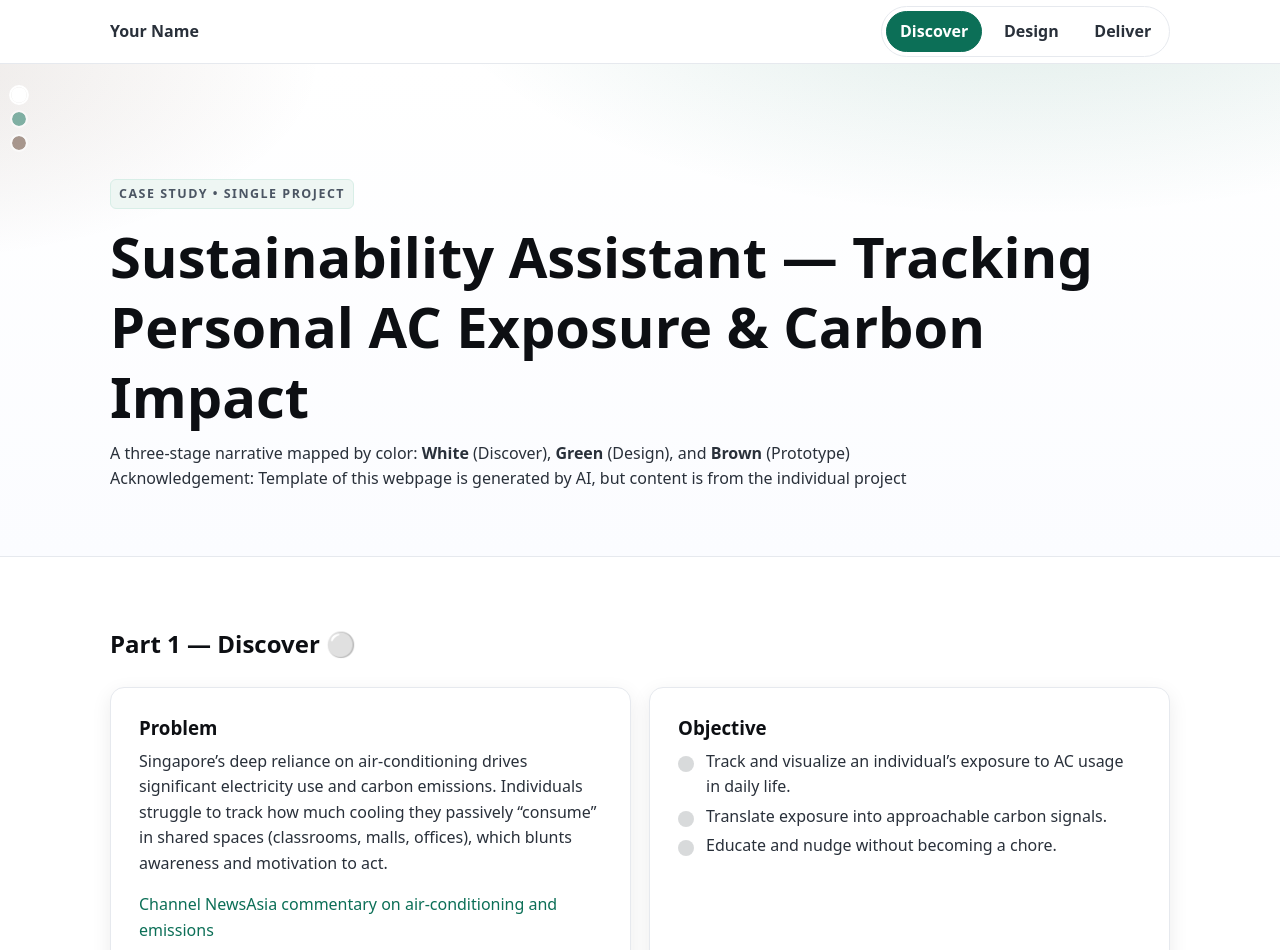
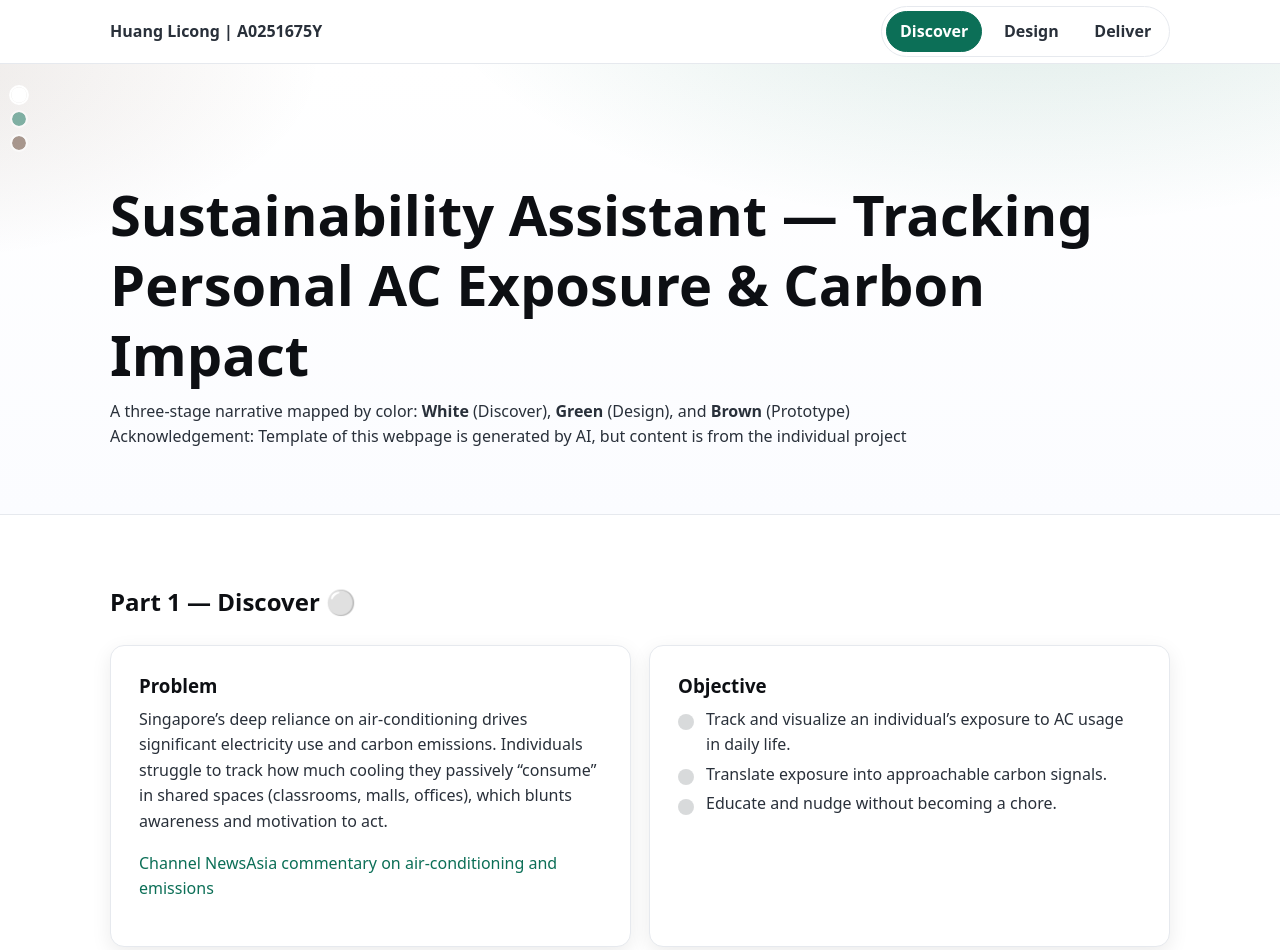
Before and after one commit to LicongHuang/LicongHuang.github.io, a plain HTML site: page index.html in a window 1280 px wide. Shown: the top 950 px of the page. Drawn offline with Linux system fonts and the light colour scheme.

Commit message:
something

```diff
--- a/index.html
+++ b/index.html
@@ -140,7 +140,7 @@
   <!-- NAV (no contact button) -->
   <nav class="nav" aria-label="Primary">
     <div class="container">
-      <div class="brand">Your Name</div>
+      <div class="brand">Huang Licong | A0251675Y</div>
       <div class="spacer"></div>
       <div class="tabs" role="tablist" aria-label="Sections">
         <a class="tab" href="#discover" role="tab" aria-controls="discover">Discover</a>
@@ -160,7 +160,6 @@
   <!-- HERO -->
   <header class="hero">
     <div class="container">
-      <span class="kicker">Case Study • Single Project</span>
       <h1>Sustainability Assistant — Tracking Personal AC Exposure & Carbon Impact</h1>
       <p class="lead">
         A three-stage narrative mapped by color: <strong>White</strong> (Discover), <strong>Green</strong> (Design),
@@ -409,7 +408,7 @@
 
   <footer>
     <div class="container">
-      <p><strong>Your Name</strong> — CS3240 </p>
+      <p><strong>Huang Licong | A0251675Y</strong> — CS3240 </p>
     </div>
   </footer>
 
```
